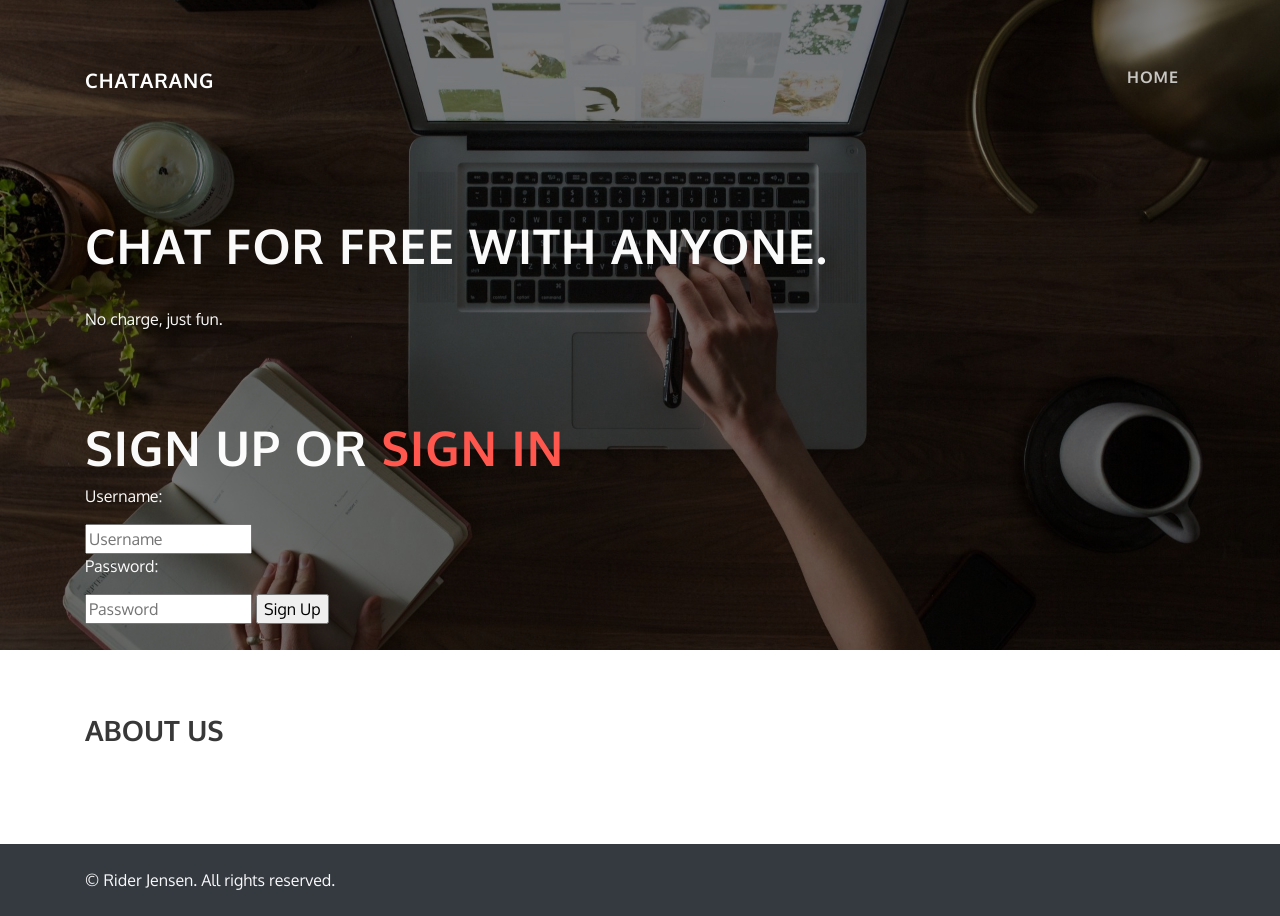
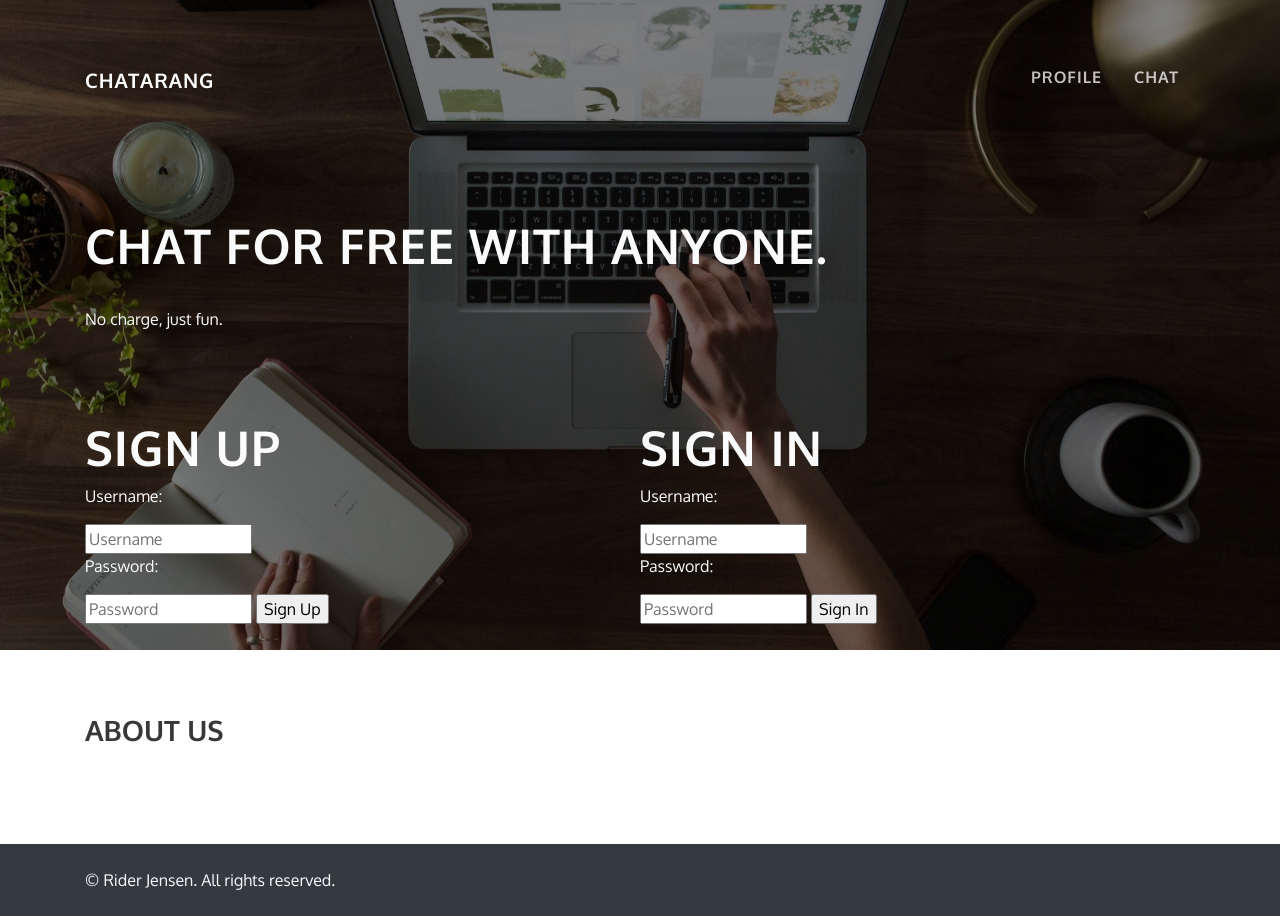
Before and after one commit to riderjensen/chatServer, a Node server app: page / in a window 1280 px wide. Run offline with Node 20, Linux system fonts and the light colour scheme; some libraries are stand-ins or nearby versions.

Commit message:
Fixed styles and routes, adding auth route

```diff
--- a/app.js
+++ b/app.js
@@ -2,23 +2,31 @@ const express = require('express');
 
 const port = process.env.PORT;
 const app = express();
+const nav = [{
+    Link: '/auth',
+    Text: 'Profile'
+},
+{
+    Link: '/chat',
+    Text: 'Chat'
+}];
+
+app.use(express.static(`${__dirname}/public/`));
 
 // routes
-const chatRouter = require('./src/routes/chatRouter');
+const chatRouter = require('./src/routes/chatRouter')(nav);
+const authRouter = require('./src/routes/authRouter')(nav);
 
-app.use(express.static('/public'));
 app.use('/chat', chatRouter);
+app.use('/auth', authRouter);
+
 app.set('views', './src/views');
 app.set('view engine', 'ejs');
 
 
 app.get('/', (req, res) => {
-    res.render('index', {
-        nav: [{
-            Link: '/',
-            Text: 'Home'
-        }]
-    });
+    res.render('index', { nav });
 });
 
+
 app.listen(port, () => console.log(`App is running on ${port}`));
--- a/src/routes/chatRouter.js
+++ b/src/routes/chatRouter.js
@@ -2,10 +2,10 @@ const express = require('express');
 
 const chatRouter = express.Router();
 
-function router() {
-    chatRouter.route('/1')
+function router(nav) {
+    chatRouter.route('/')
         .get((req, res) => {
-            res.send('this is the chat area');
+            res.send('this is the <h1>chat</h1> area');
         });
     return chatRouter;
 }
--- a/src/views/index.ejs
+++ b/src/views/index.ejs
@@ -7,7 +7,7 @@
     <title>Chatarang</title>
     <meta name="description" content="This is a basic starter template for MMPilot which includes Bootstrap Framework."/>
     <link href="https://fonts.googleapis.com/css?family=Oxygen:300,400,600,700" rel="stylesheet">
-    <link href="styles/main.css" rel="stylesheet">
+    <link href="/styles/main.css" rel="stylesheet" type="text/css">
   </head>
   <body id="top">
     <header class="tf-header">
@@ -36,7 +36,7 @@
         </div>
         <div class="row no-gutters">
             <div class="col-md-6 col-sm-12 pt-2">
-              <h2>Sign Up or <a href="auth/signIn">Sign In</a></h2>
+              <h2>Sign Up</h2>
               <form name="signUpForm" action="/auth/signUp" method="post">
                 <p>Username:</p><input name="username" id="username" placeholder="Username">
                 <p>Password:</p><input name="password" id="password" placeholder="Password">
@@ -44,6 +44,12 @@
               </form>
             </div>
           <div class="col-md-6 col-sm-12 pt-2">
+              <h2>Sign In</h2>
+              <form name="signInForm" action="/auth/signIn" method="post">
+                <p>Username:</p><input name="username" id="username" placeholder="Username">
+                <p>Password:</p><input name="password" id="password" placeholder="Password">
+                <input type="submit" value="Sign In">
+              </form>
           </div>
         </div>
       </div>
@@ -78,6 +84,6 @@
   crossorigin="anonymous"></script>
     <script src="https://cdnjs.cloudflare.com/ajax/libs/popper.js/1.12.9/umd/popper.min.js"></script>
     <script src="https://maxcdn.bootstrapcdn.com/bootstrap/4.0.0/js/bootstrap.min.js"></script>
-    <script src="scripts/main.js"></script>
+    <script src="/scripts/main.js" type="text/js"></script>
   </body>
 </html>
```
Also changed, not shown: src/routes/authRouter.js (added, +13 -0 lines).
